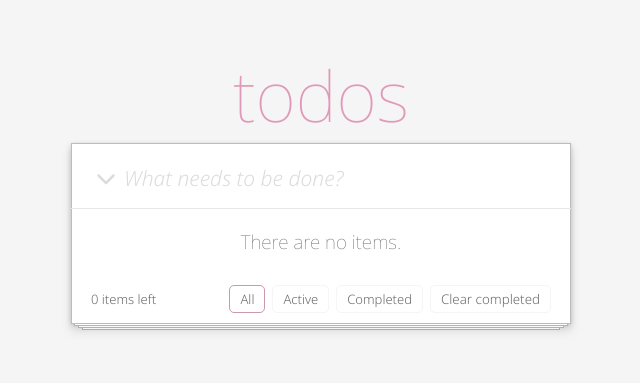
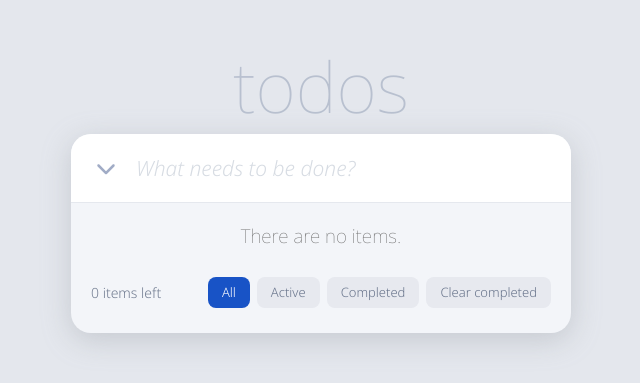
Before and after one commit to bartik369/todo-headhunter, a React (Vite) app: page / in a window 1280 px wide. Shown: the part 215-598 px from the top of the page, without its empty margins (319-959 px from the left). Built offline with nearby package versions, Linux system fonts and the light colour scheme.

Commit message:
new color schema

```diff
--- a/src/App.module.scss
+++ b/src/App.module.scss
@@ -5,7 +5,7 @@
 
 html,
 body {
-    background-color: #f5f5f5;
+    background-color: #e4e7ed;
     height: 100vh;
     box-sizing: border-box;
     display: flex;
@@ -24,14 +24,15 @@ body {
     width: 500px;
     display: flex;
     flex-direction: column;
-    background-color: #ffffff;
+    background: #f3f5f9;
     margin: 0 auto;
-    padding: 10px 0 1px;
-    box-shadow: 0 0 0 1px rgb(188, 188, 188) inset, 0 5px 0 -4px rgb(255, 255, 255), rgba(0, 0, 0, 0.1) 0px 1px 4px, 0 5px 0 -3px rgb(188, 188, 188), 0 11px 0 -8px rgb(255, 255, 255), rgba(0, 0, 0, 0.1) 0px 3px 7px, 0 11px 0 -7px rgb(188, 188, 188), 0 17px 0 -12px rgb(255, 255, 255), rgba(0, 0, 0, 0.1) 0px 7px 11px, 0 17px 0 -11px rgb(188, 188, 188);
+    border-radius: 20px;
+    padding-bottom: 25px;
+    box-shadow: rgba(153, 157, 166, 0.4) 0px 7px 29px 0px;
 }
 
 .title {
-    color: #e09ab9;
+    color: #b8c0cf;
     font-size: 70px;
     font-weight: 100;
     text-align: center;
@@ -40,6 +41,7 @@ body {
 @media screen and (max-width: 520px) {
     .container {
         width: 100%;
+        padding-bottom: 10px;
     }
     .title {
         font-size: 60px;
--- a/src/components/Todos/Todos.module.scss
+++ b/src/components/Todos/Todos.module.scss
@@ -8,7 +8,7 @@
         transition: all .4s ease-out;
     }
     .done {
-        color: #d9d9d9;
+        color: #dbdfe6;
         font-weight: 300;
         font-size: 21px;
         text-decoration: line-through;
@@ -22,26 +22,32 @@
         font-size: 19px;
         font-weight: 100;
         text-align: center;
-        padding: 20px 0;
+        padding: 0 0 18px;
     }
     .todo {
         display: flex;
         align-items: center;
-        border-bottom: 1px solid #ededed;
-        padding: 15px 0;
+        background-color: #ffffff;
+        margin: 0 20px 10px;
+        padding: 20px 0;
+        border-radius: 4px;
+        box-shadow: rgba(33, 35, 38, 0.1) 0px 10px 10px -10px;
         .checkbox {
+            font-size: 17px;
             font-family: inherit;
             font-weight: 100;
             display: block;
             line-height: 26px;
             position: relative;
-            font-size: 17px;
-            padding-left: 50px;
+            padding-left: 58px;
             margin-bottom: 10px;
             cursor: pointer;
             transition: all .6s ease-in-out;
-            &:hover input~.check {
-                border: 1px solid #7ac0af;
+            &:hover {
+                input~.check {
+                    background-color: #ebeef3;
+                    border: 1px solid #e7eaf0;
+                }
             }
             input {
                 position: absolute;
@@ -52,27 +58,28 @@
                 &:checked:checked~.check::after {
                     content: "";
                     position: absolute;
-                    width: 5px;
-                    height: 12px;
-                    border: 1px solid #7ac0af;
+                    width: 6px;
+                    height: 13px;
+                    border: 1px solid #ffffff;
                     border-width: 0 1.5px 1.5px 0;
-                    left: 8px;
-                    top: 3px;
+                    left: 9px;
+                    top: 4px;
                     transform: rotate(40deg);
                 }
                 &:checked~.check {
-                    border: 1px solid #7ac0af;
+                    background-color: #1853c6;
+                    border: 1px solid #1853c6;
                 }
             }
             .check {
                 position: absolute;
-                width: 22px;
-                height: 22px;
-                border: 1px solid #f0f0f0;
+                width: 26px;
+                height: 26px;
+                border: 1px solid #e0e0e0;
                 border-radius: 50%;
-                margin-left: 14px;
+                margin-left: 18px;
                 left: 0;
-                top: -7px;
+                top: -8px;
                 transition: all .4s ease-in-out;
             }
         }
--- a/src/components/navigations/todos-menu/TodosMenu.module.scss
+++ b/src/components/navigations/todos-menu/TodosMenu.module.scss
@@ -1,24 +1,27 @@
 @mixin button {
-    color: #696969;
-    border: 1px solid #f6f4f6;
-    padding: 4px 10px;
-    border-radius: 5px;
+    background-color: #e7e9ef;
+    padding: 6px 14px 7px;
+    font-size: 13px;
+    font-weight: 300;
+    color: #68748b;
+    border-radius: 8px;
     cursor: pointer;
 }
 
 @mixin activeButton {
-    border: 1px solid #d096b0;
-    border-radius: 5px;
+    color: #fff;
+    background-color: #1853c6;
 }
 
 .panel {
     display: flex;
     justify-content: space-between;
-    padding: 10px 20px;
+    margin-top: 10px;
+    padding: 0 20px;
     font-weight: 300;
-    font-size: 13px;
     .total {
-        color: #696969;
+        font-size: 14px;
+        color: #707b90;
         align-self: center;
         margin-right: 7px;
         flex-basis: 90px;
@@ -41,8 +44,8 @@
         }
     }
     button.reset {
-        font-weight: 300;
         background-color: transparent;
+        border: none;
         transition: all .6s ease-in;
         @include button;
         &:hover {
@@ -54,7 +57,7 @@
 @media screen and (max-width: 520px) {
     .panel {
         padding: 10px 10px 25px;
-        font-size: 15px;
+        font-size: 11px;
         font-weight: 300;
         justify-content: center;
         flex-wrap: wrap;
@@ -63,7 +66,6 @@
         }
         .menu li,
         .reset {
-            font-size: 15px;
             padding: 4px 8px;
         }
     }
@@ -72,13 +74,9 @@
 @media screen and (max-width: 370px) {
     .panel {
         padding: 10px 10px 25px;
-        font-size: 14px;
         font-weight: 300;
         justify-content: center;
         flex-wrap: wrap;
-        .total {
-            padding: 10px 0 15px;
-        }
         .menu li,
         .reset {
             font-size: 11px;
--- a/src/components/ui/input/Input.module.scss
+++ b/src/components/ui/input/Input.module.scss
@@ -1,11 +1,14 @@
 .input {
     display: flex;
     align-items: center;
-    padding: 5px 25px 10px;
-    height: 40px;
-    border-bottom: 1px solid #e7e7e7;
+    padding: 10px 25px;
+    height: 48px;
+    margin-bottom: 20px;
+    background-color: #ffffff;
+    border-bottom: 1px solid #e5e8ee;
+    border-radius: 20px 20px 0 0;
      ::placeholder {
-        color: #dcdcdc;
+        color: #d7dce3;
         font-style: italic;
         font-weight: 300;
         font-size: 21px;
@@ -14,33 +17,33 @@
         width: 100%;
         border: none;
         outline: none;
-        font-weight: 300;
+        font-weight: 400;
         font-size: 21px;
         font-style: italic;
+        color: #495264;
         padding-right: 15px;
-        margin-left: 28px;
-        color: #4f4f4f;
+        margin-left: 40px;
+        background-color: transparent;
         &:focus~.icon {
-            color: #4f4f4f;
+            color: #495264;
         }
     }
     .icon {
-        color: #dcdcdc;
+        color: #a1acc6;
         font-size: 20px;
         margin-right: 10px;
         position: absolute;
         transition: all .5s ease-in-out;
     }
     button.add {
-        font-size: 25px;
+        font-size: 33px;
         cursor: pointer;
-        color: #8cbeb2;
+        color: #face8c;
         border: none;
         background-color: transparent;
         transition: all .5s ease-in-out;
         &:hover {
-            color: #63d3b7;
-            ;
+            color: #fdddad;
         }
     }
 }
@@ -48,7 +51,7 @@
 @media screen and (max-width: 520px) {
     .input {
          ::placeholder {
-            font-size: 15px;
+            font-size: 19px;
         }
     }
 }
--- a/src/components/ui/input/Input.tsx
+++ b/src/components/ui/input/Input.tsx
@@ -13,10 +13,10 @@ const Input:FC = () => {
     const todoHandler = () => {
         title && dispatch(addTodo(title));
         setTitle('');
-    }
+    };
     const checkPressEnter = (e:React.KeyboardEvent) => {
         if (e.key === "Enter") todoHandler();
-    }
+    };
 
     return (
         <div className={style.input}>
```
